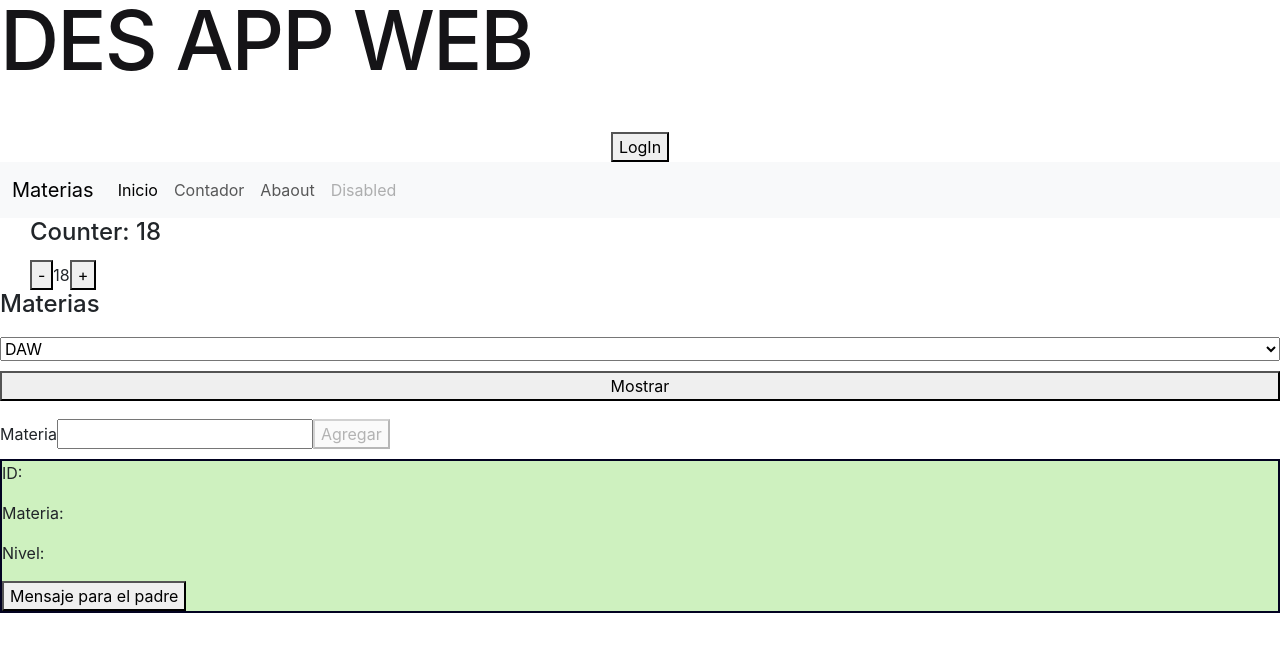
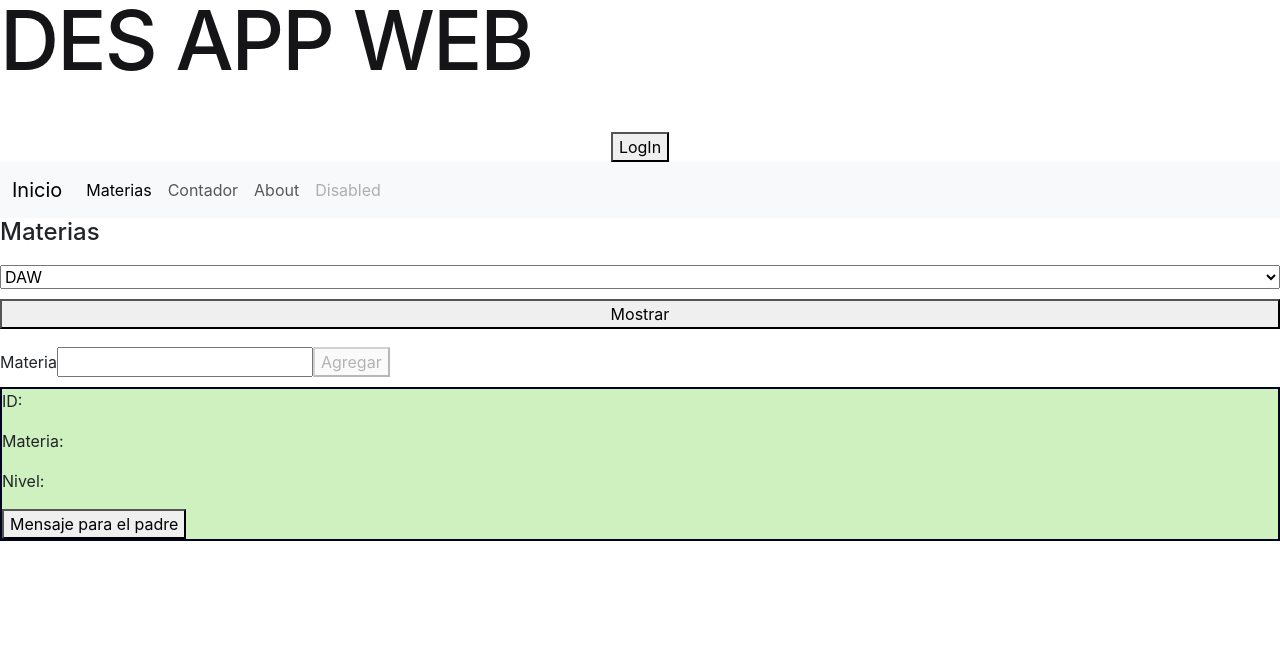
Before and after one commit to EAhumada08/practicas-Angular-DAW, an Angular app: page /materias in a window 1280 px wide. Shown: the top 652 px of the page. Built offline with nearby package versions, Linux system fonts and the light colour scheme.

Commit message:
cambiar rutas

```diff
--- a/src/app/app.component.html
+++ b/src/app/app.component.html
@@ -4,20 +4,20 @@
 </header>
 <nav class="navbar navbar-expand-lg bg-body-tertiary">
   <div class="container-fluid">
-    <a class="navbar-brand" routerLink="materias">Materias</a>
+    <a class="navbar-brand" routerLink="">Inicio</a>
     <button class="navbar-toggler" type="button" data-bs-toggle="collapse" data-bs-target="#navbarNav" aria-controls="navbarNav" aria-expanded="false" aria-label="Toggle navigation">
       <span class="navbar-toggler-icon"></span>
     </button>
     <div class="collapse navbar-collapse" id="navbarNav">
       <ul class="navbar-nav">
         <li class="nav-item">
-          <a class="nav-link active" aria-current="page" href="#">Inicio</a>
+          <a class="nav-link active" aria-current="page" routerLink="materias">Materias</a>
         </li>
         <li class="nav-item">
           <a class="nav-link" routerLink="contador">Contador</a>
         </li>
         <li class="nav-item">
-          <a class="nav-link" href="#">Abaout</a>
+          <a class="nav-link" href="#">About</a>
         </li>
         <li class="nav-item">
           <a class="nav-link disabled" aria-disabled="true">Disabled</a>
@@ -26,9 +26,6 @@
     </div>
   </div>
 </nav>
-<div class="counter">
-  <h4>Counter: {{initialCount}}</h4>
-  <app-counter [(count)]="initialCount"></app-counter>
-</div>
+
 
 <router-outlet />
```
Also changed, not shown: src/app/app.routes.ts (+0 -7 lines).
